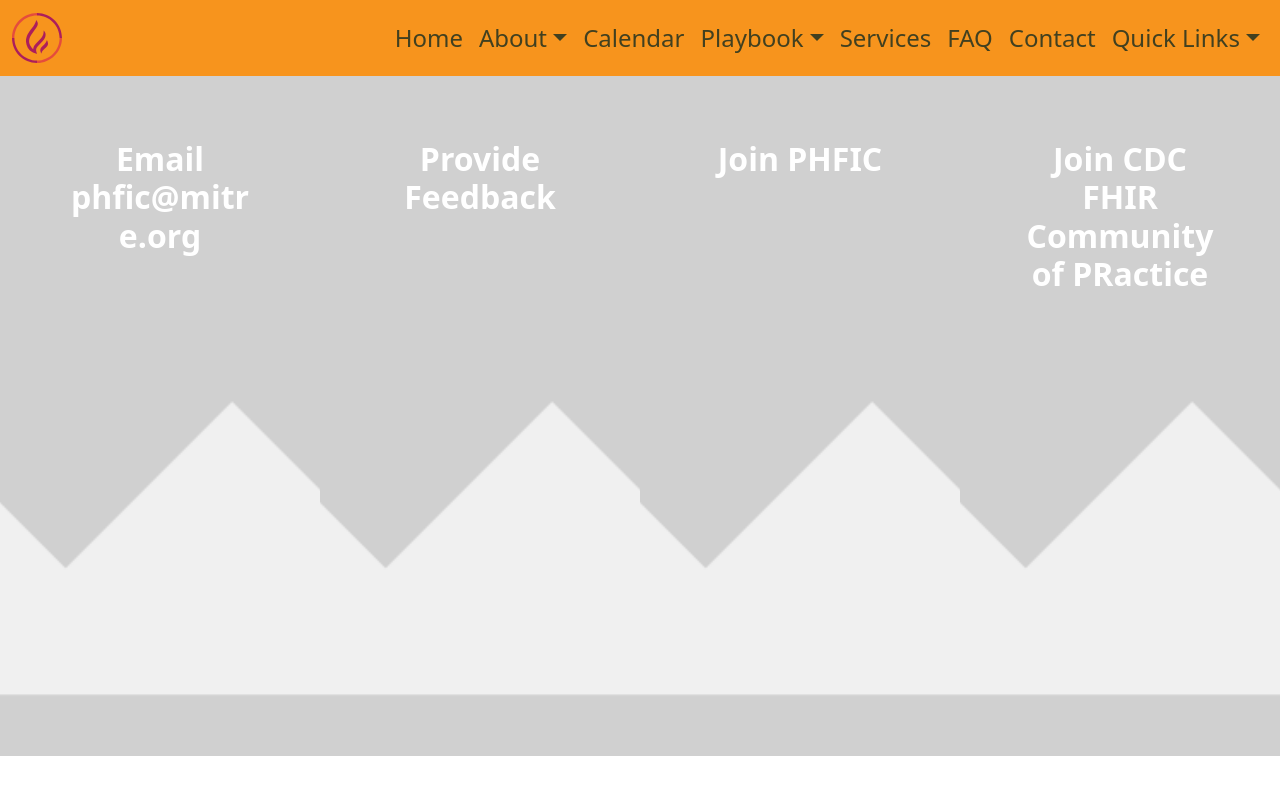
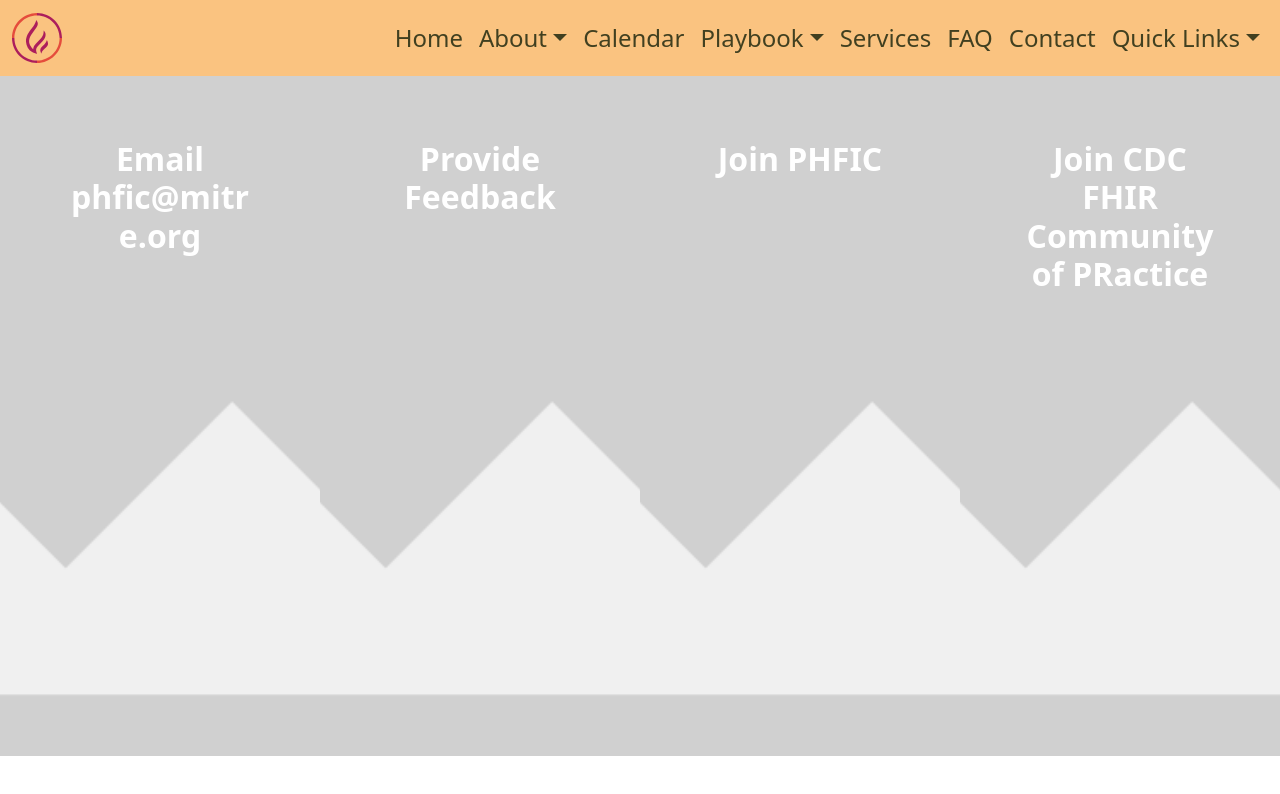
Before and after one commit to PHFIC/phfic.github.io, a Next.js app: page /contact in a window 1280 px wide. Shown: the top 794 px of the page. Built offline with nearby package versions, Linux system fonts and the light colour scheme.

Commit message:
use softer orange for secondary color

```diff
--- a/style/index.scss
+++ b/style/index.scss
@@ -2,7 +2,7 @@
 
 /* override color palette */
 $primary: #e64c3c;   /* fire red */
-$secondary: #f7941d; /* orange */
+$secondary: #fac380; /* tan, original: #f7941d; orange */
 $dark: #414020;       /* soft black */
 $success: #63e653;   /* green */
 $info: #25dee6;      /* cyan */
```
